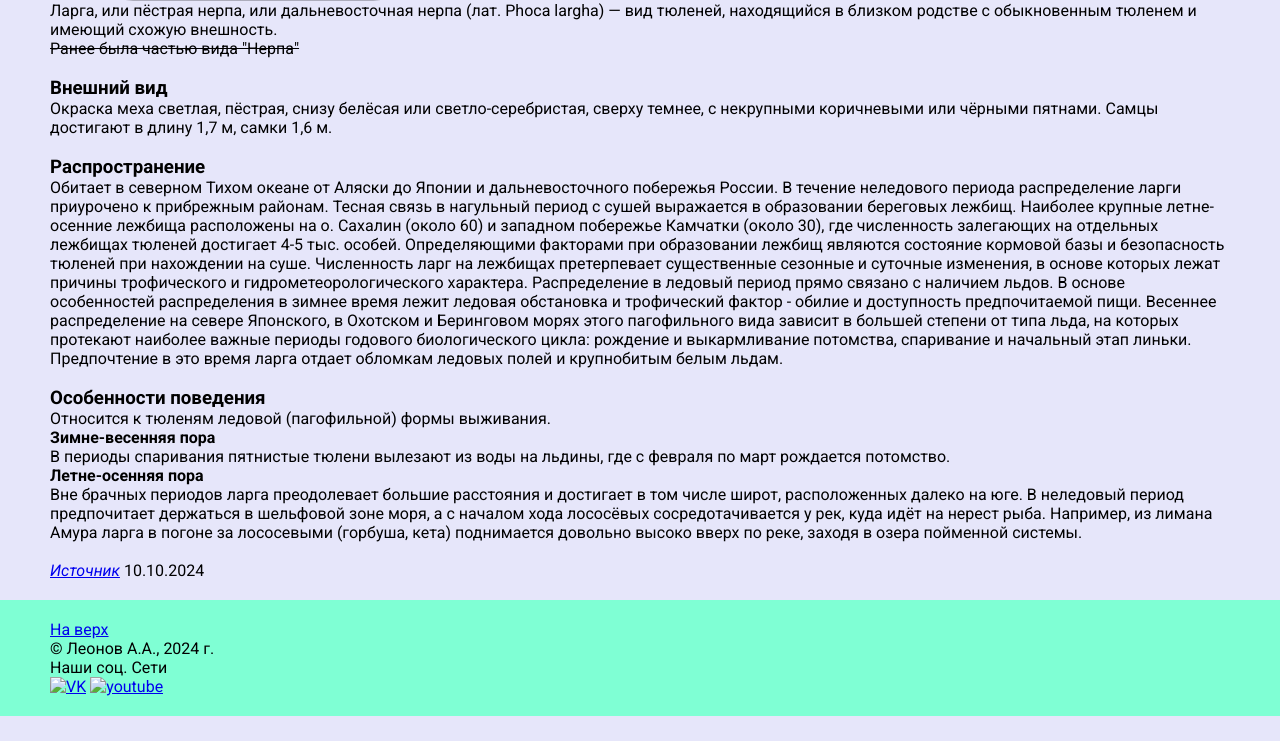
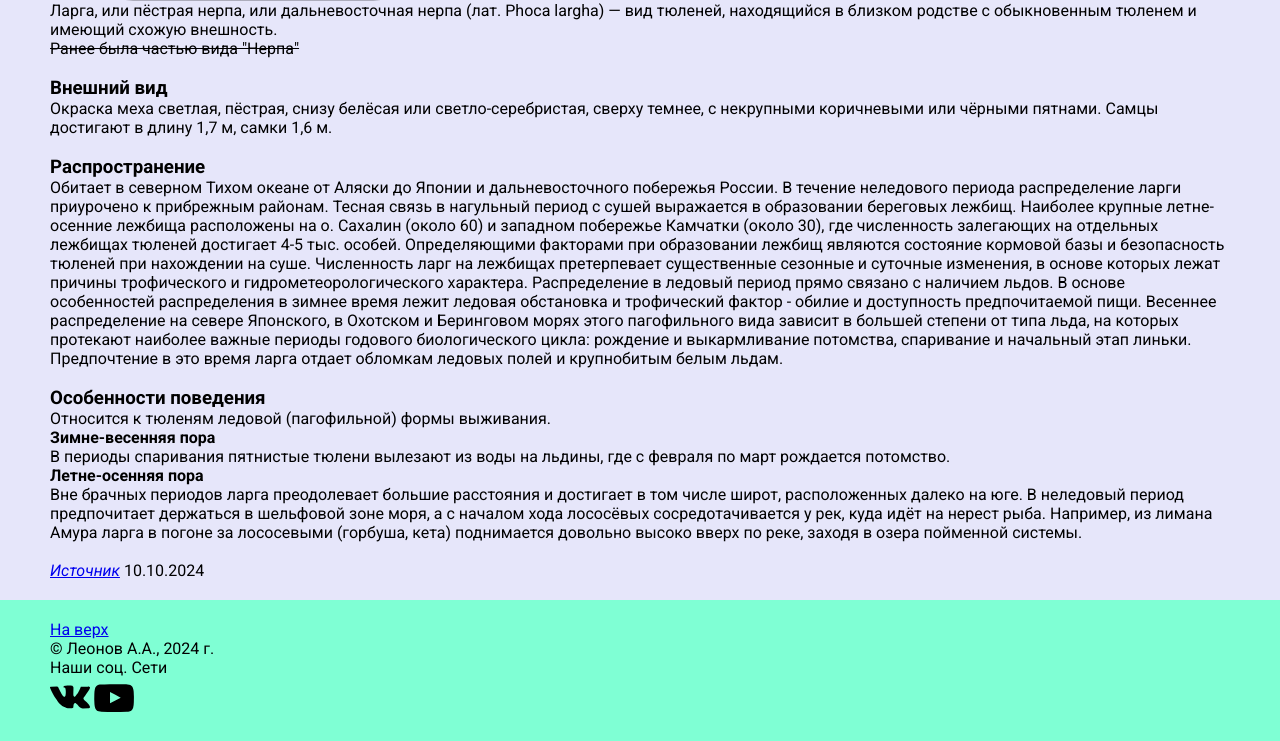
Before and after one commit to skryffi/seals_site, a plain HTML site: page article3.html in a window 1280 px wide. Shown: the part 523-1264 px from the top of the page. Before the commit the page ends 1239 px from the top, so only its background shows below. Drawn offline with Linux system fonts and the light colour scheme; the site is published under a folder, as on GitHub Pages, so addresses that start at the root find nothing.

Commit message:
Update article3.html

```diff
--- a/article3.html
+++ b/article3.html
@@ -63,8 +63,8 @@
     <a href="#top">На верх</a>
     <p>&copy; Леонов А.А., 2024 г.</p>
     <p>Наши соц. Сети</p>
-    <a href="https://vk.com/sealrescue" target="_blank"><img src="/img/vk.svg" alt="VK" width="40px"></a>
-    <a href="https://www.youtube.com/channel/UCgkhef2zDeO5DWcJ6kS1cdg" target="_blank"><img src="/img/YOUTUBE.svg" alt="youtube" width="40px"></a>
+    <a href="https://vk.com/sealrescue" target="_blank"><img src="img/vk.svg" alt="VK" width="40px"></a>
+    <a href="https://www.youtube.com/channel/UCgkhef2zDeO5DWcJ6kS1cdg" target="_blank"><img src="img/YOUTUBE.svg" alt="youtube" width="40px"></a>
   </footer>
 </body>
 
```
